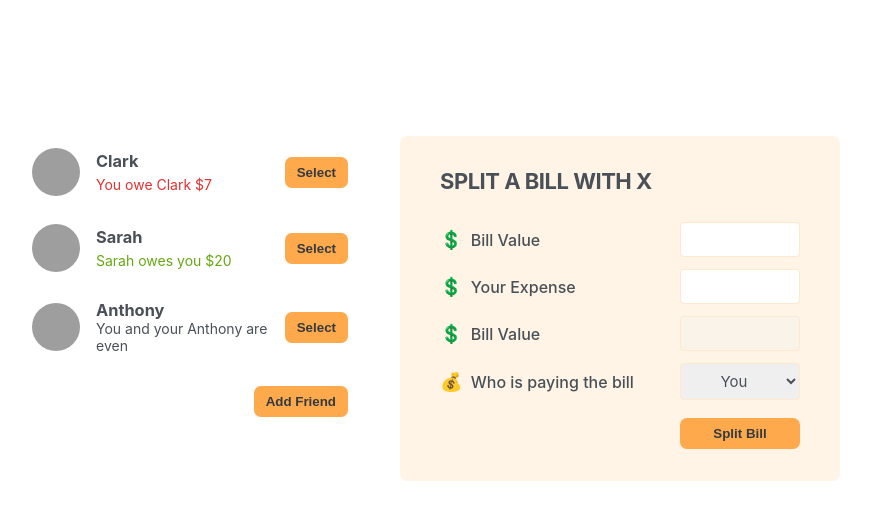
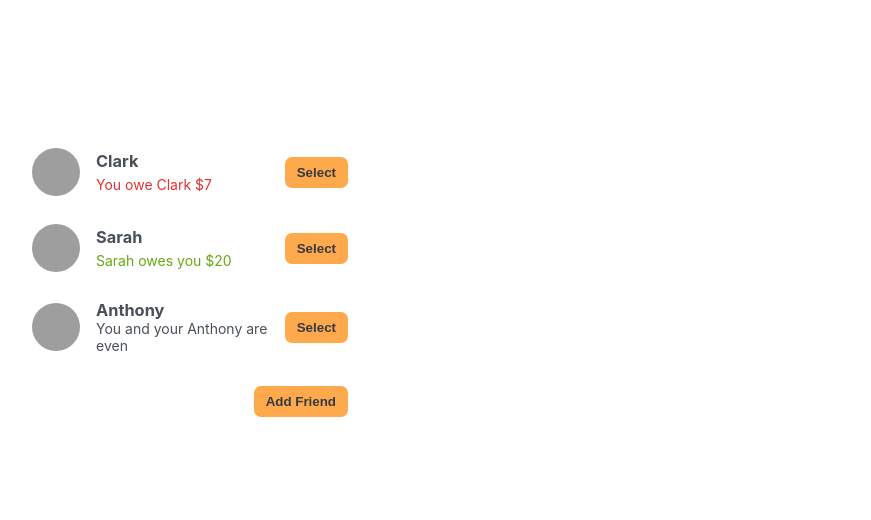
Before and after one commit to StenixDev/vibe-coding, a React (Create React App) app: page / in a window 1280 px wide. Shown: the top 520 px of the page, without its empty margins (210-1081 px from the left). Built offline with nearby package versions, Linux system fonts and the light colour scheme; grey boxes are pictures that could not be loaded.

Commit message:
Selecting a friend

```diff
--- a/src/App.js
+++ b/src/App.js
@@ -29,47 +29,63 @@ function Button({children, onClick}){
 
 function App(){
   const [friends, setFriends] = useState(initialFriends)
+  const [showAddFriend,  setShowAddFriend] = useState(false)
+  const [selectedFriend, setSelectedFriend] = useState(null)
 
-  const [showAddFriend,  setShowAddFriend] = useState(false)
+  function handleShowAddFriend() {
+    setShowAddFriend(show => !show)
+    setSelectedFriend(null)
+
+  }
 
   function handleAddFriend(friend){
     setFriends(friends => [...friends, friend])
     setShowAddFriend(false)
   }
 
+  function handleSelectFriend(friend){
+    //setSelectedFriend(friend)
+    setSelectedFriend(cur => cur?.id === friend.id ? null : friend)
+    setShowAddFriend(false)
+  }
+
 
   return <div className="app">
     <div className="sidebar">
-      <FriendsList friends={friends} />
+      <FriendsList friends={friends} selectedFriend={selectedFriend} onSelectedFriend={handleSelectFriend} />
 
 
       { showAddFriend && <FormAddFriend onAddFriends={handleAddFriend} /> }
 
 
-      <Button onClick={() => setShowAddFriend(show => !show)}>
+      <Button onClick={handleShowAddFriend}>
         {showAddFriend ? 'Close' : 'Add Friend'}
         </Button>
     </div>
 
-    <FormSplitBill />
+   {selectedFriend && <FormSplitBill selectedFriend={selectedFriend} /> }
 
   </div>
 }
 
-function FriendsList({friends}){
+function FriendsList({friends, onSelectedFriend, selectedFriend}){
 
 
   return <ul>
 
     {
-      friends.map(friend =>  <Friend friend={friend} key={friend.id} /> )
+      friends.map(friend =>  <Friend selectedFriend={selectedFriend} onSelectedFriend={onSelectedFriend} friend={friend} key={friend.id} /> )
     }
 
   </ul>
 }
 
-function Friend({friend}){
-  return <li>
+function Friend({friend, onSelectedFriend, selectedFriend}){
+
+  const isSelected = selectedFriend?.id === friend.id
+
+
+  return <li className={isSelected ? 'selected' : ''}>
 
     <img src={friend.image} alt={friend.name} />
     <h3>{friend.name}</h3>
@@ -78,7 +94,13 @@ function Friend({friend}){
     {friend.balance > 0 && <p className="green">{friend.name} owes you ${Math.abs(friend.balance)}</p>}
     {friend.balance === 0 && <p>You and your {friend.name} are even</p>}
 
-    <Button className="button">Select</Button>
+
+      <Button onClick={() => onSelectedFriend(friend)} className="button">
+        { isSelected ? 'Close' : 'Select' }
+    </Button>
+
+
+
   </li>
 }
 
@@ -123,9 +145,9 @@ function FormAddFriend({onAddFriends}){
 }
 
 
-function FormSplitBill(){
+function FormSplitBill({selectedFriend}){
   return <form className="form-split-bill">
-    <h2>Split a bill with X</h2>
+    <h2>Split a bill with {selectedFriend.name}</h2>
 
     <label>💲 Bill Value</label>
     <input type="text" />
@@ -133,7 +155,7 @@ function FormSplitBill(){
     <label>💲 Your Expense</label>
     <input type="text" />
 
-    <label>💲 Bill Value</label>
+    <label>💲 {selectedFriend.name}'s expense</label>
     <input type="text" disabled />
 
     <label>💰 Who is paying the bill</label>
```
